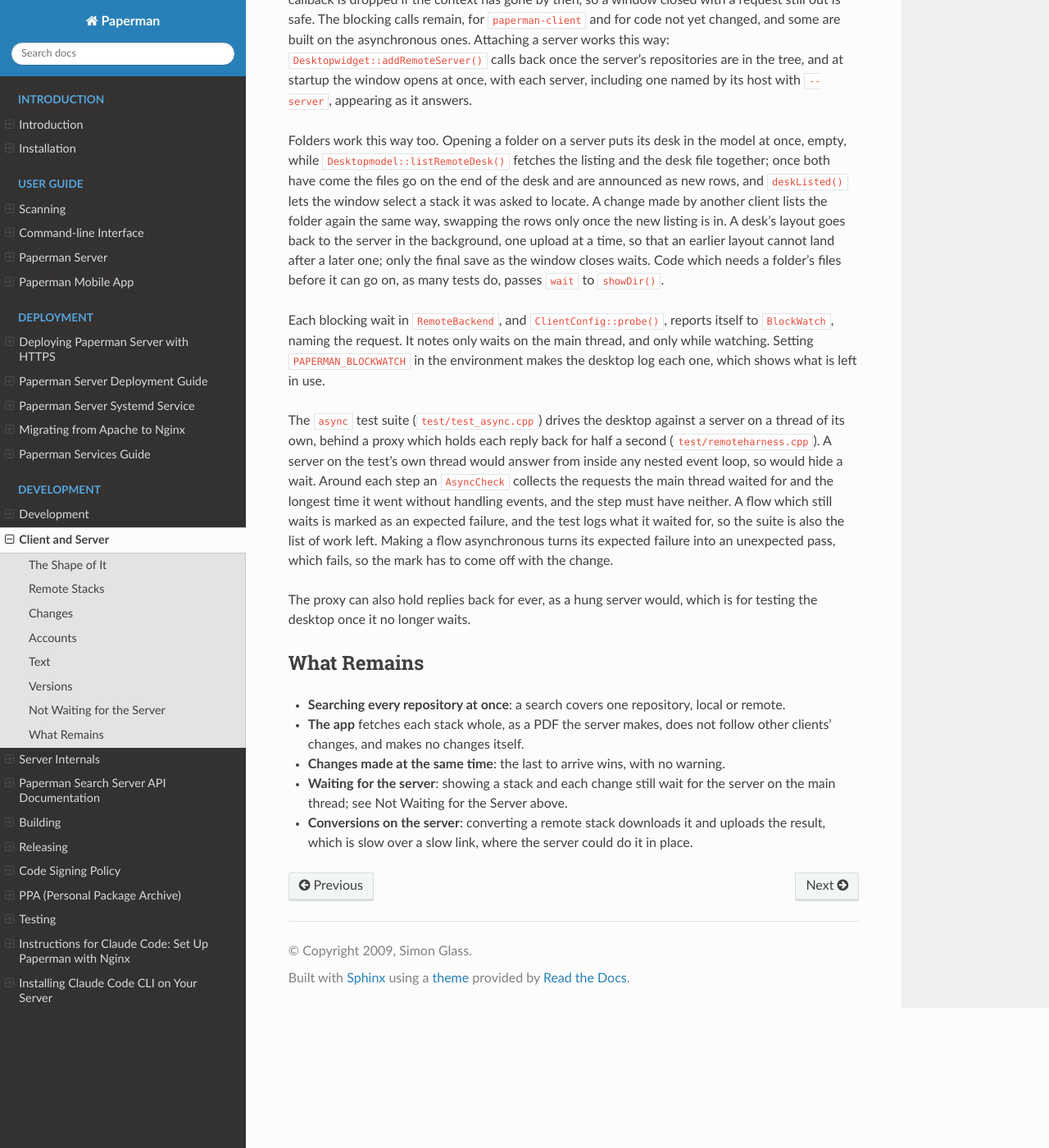
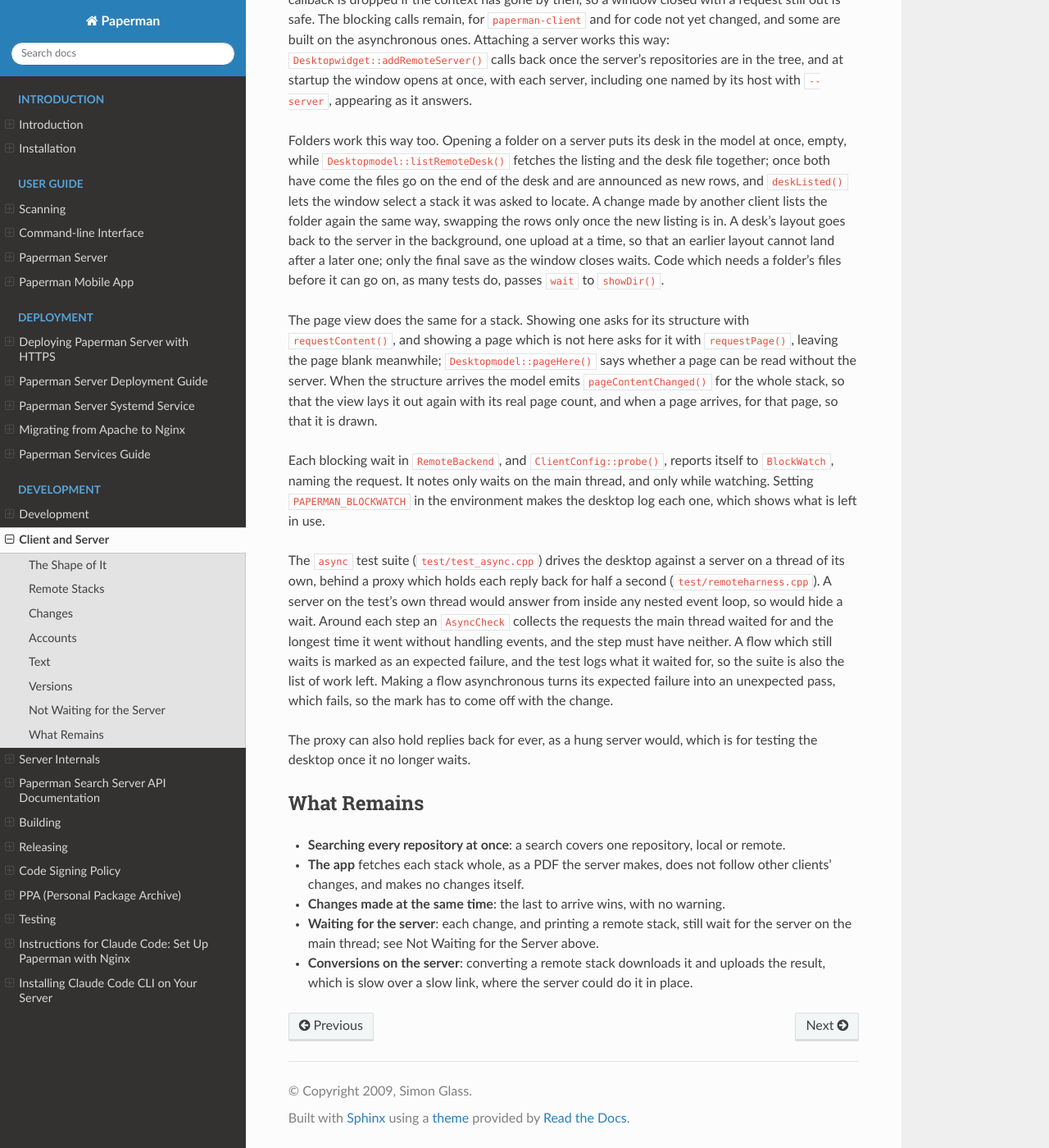
Before and after one commit to sjg20/paperman, a Sphinx documentation site: the page built from doc/client-server.rst, in a window 1280 px wide and 1400 px high, scrolled down 2424 px. Shown: the whole window at 82% size. Built offline with Sphinx 7.4.7 and the Read the Docs theme 3.1.0, drawn with Linux system fonts in a browser that asks for light colours.

Commit message:
doc: Describe showing a remote stack without waiting
Say how the page view asks for a stack's structure and pages without
waiting, and that printing a remote stack still waits.

Co-developed-by: Claude Opus 5.5 (1M context) <noreply@anthropic.com>
Claude-Session: https://claude.ai/code/session_01BxfLL7T8McSpFMMxYekitE

```diff
--- a/doc/client-server.rst
+++ b/doc/client-server.rst
@@ -137,6 +137,14 @@ after a later one; only the final save as the window closes waits. Code
 which needs a folder's files before it can go on, as many tests do, passes
 ``wait`` to ``showDir()``.
 
+The page view does the same for a stack. Showing one asks for its
+structure with ``requestContent()``, and showing a page which is not here
+asks for it with ``requestPage()``, leaving the page blank meanwhile;
+``Desktopmodel::pageHere()`` says whether a page can be read without the
+server. When the structure arrives the model emits ``pageContentChanged()``
+for the whole stack, so that the view lays it out again with its real page
+count, and when a page arrives, for that page, so that it is drawn.
+
 Each blocking wait in ``RemoteBackend``, and ``ClientConfig::probe()``,
 reports itself to ``BlockWatch``, naming the request. It notes only waits
 on the main thread, and only while watching. Setting
@@ -167,9 +175,9 @@ What Remains
   not follow other clients' changes, and makes no changes itself.
 - **Changes made at the same time**: the last to arrive wins, with no
   warning.
-- **Waiting for the server**: showing a stack and each change still wait
-  for the server on the main thread; see Not Waiting for the Server
-  above.
+- **Waiting for the server**: each change, and printing a remote stack,
+  still wait for the server on the main thread; see Not Waiting for the
+  Server above.
 - **Conversions on the server**: converting a remote stack downloads it
   and uploads the result, which is slow over a slow link, where the server
   could do it in place.
```
